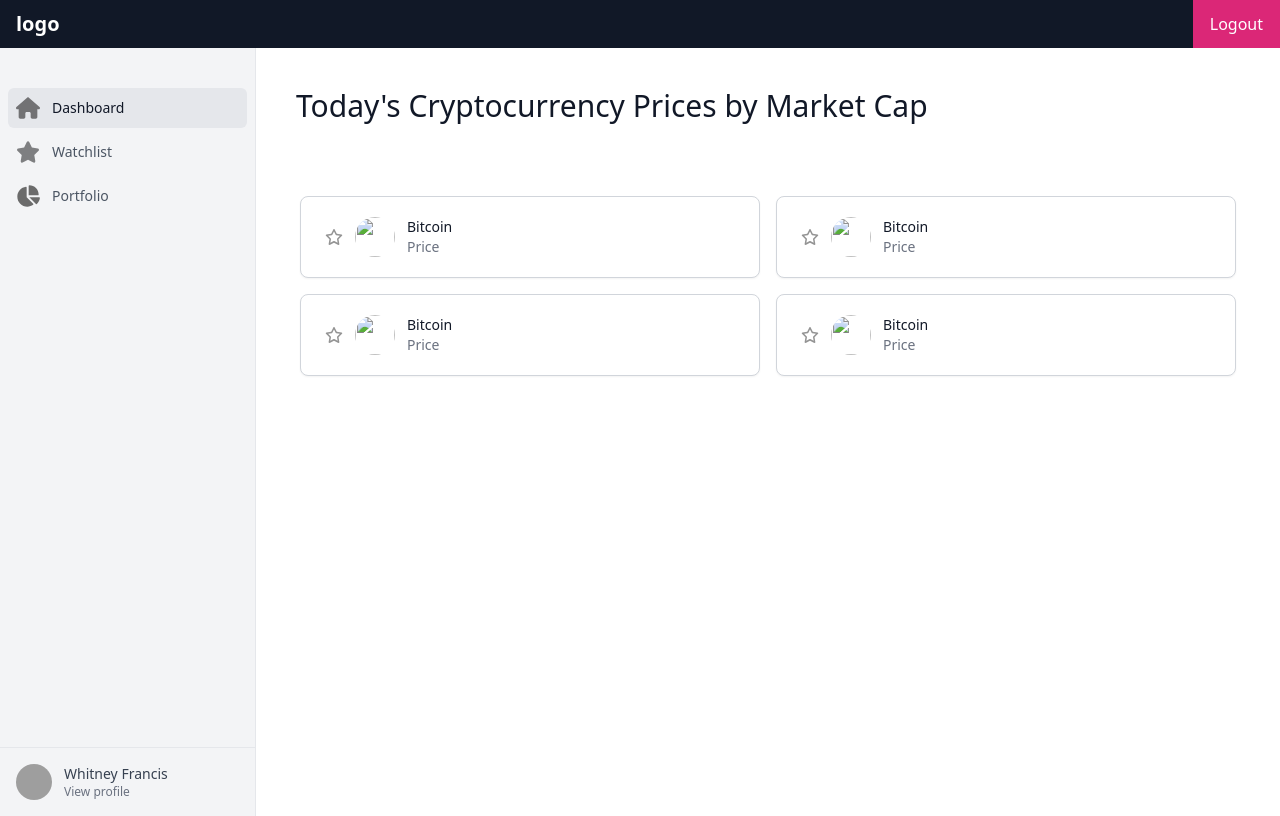
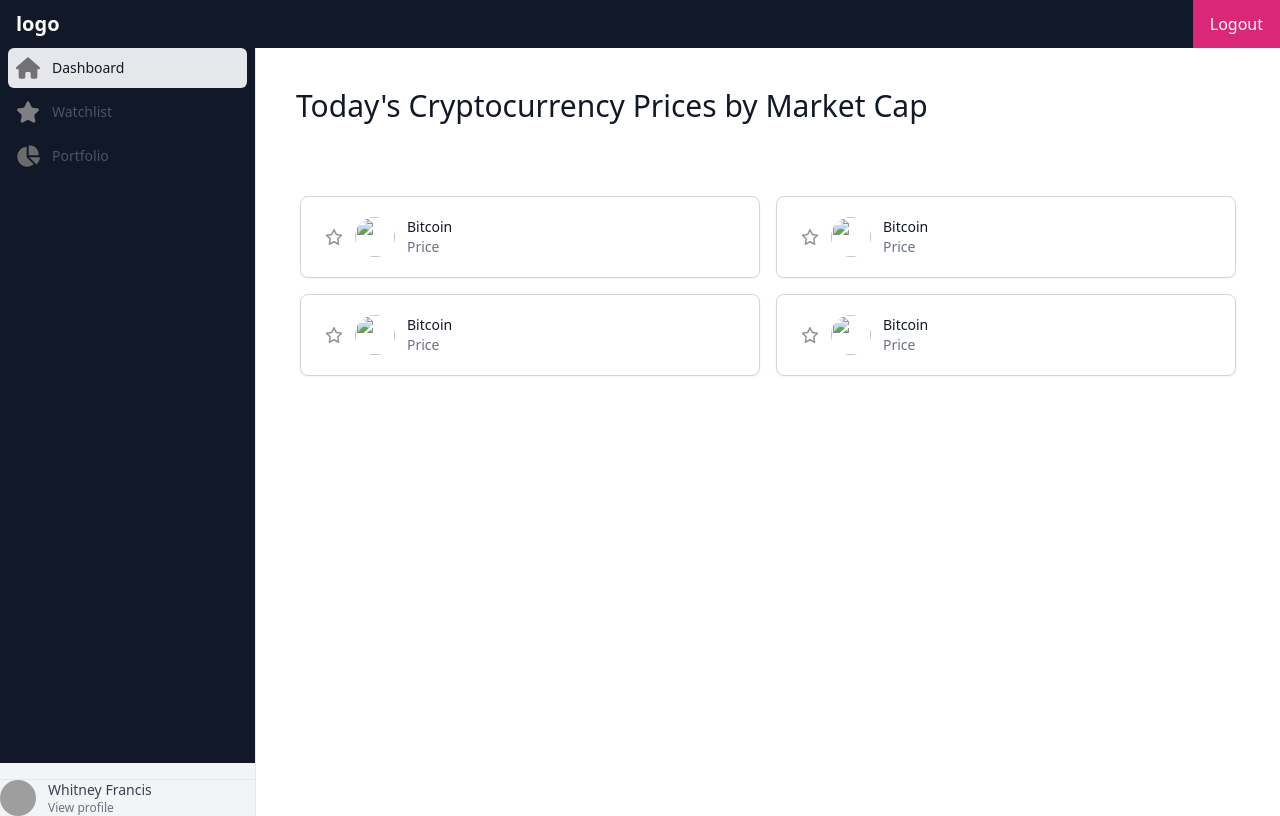
Before and after one commit to Sahtani/Cryptocurrency-_management, a PHP site: page /dashboard.php in a window 1280 px wide. Run offline with PHP 8.4, Linux system fonts and the light colour scheme; some libraries are stand-ins or nearby versions; grey boxes are pictures that could not be loaded.

Commit message:
fix dashboard

```diff
--- a/app/views/dashboard.php
+++ b/app/views/dashboard.php
@@ -100,9 +100,9 @@ Portfolio
       <div class="flex flex-col w-64">
         <!-- Sidebar component, swap this element with another sidebar if you like -->
         <div class="flex-1 flex flex-col min-h-0 border-r border-gray-200 bg-gray-100">
-          <div class="flex-1 flex flex-col pt-5 pb-4 overflow-y-auto">
+          <div class="flex-1 flex flex-col  pb-4 overflow-y-auto">
 
-            <nav class="mt-5 flex-1" aria-label="Sidebar">
+            <nav class=" flex-1 bg-gray-900" aria-label="Sidebar">
               <div class="px-2 space-y-1">
 
                   <a href="#" class="bg-gray-200 text-gray-900 group flex items-center px-2 py-2 text-sm font-medium rounded-md" x-state:on="Current" x-state:off="Default" x-state-description="Current: &quot;bg-gray-200 text-gray-900&quot;, Default: &quot;text-gray-600 hover:bg-gray-50 hover:text-gray-900&quot;">
@@ -123,7 +123,7 @@ Portfolio
               </div>
             </nav>
           </div>
-          <div class="flex-shrink-0 flex border-t border-gray-200 p-4">
+          <div class="flex-shrink-0 flex border-t border-gray-200 ">
             <a href="#" class="flex-shrink-0 w-full group block">
               <div class="flex items-center">
                 <div>
@@ -252,5 +252,7 @@ Portfolio
   </div>
 
   </div>
+
+   <script src="https://cdnjs.cloudflare.com/ajax/libs/alpinejs/2.8.0/alpine.js"></script>
 </body>
 </html>
```
